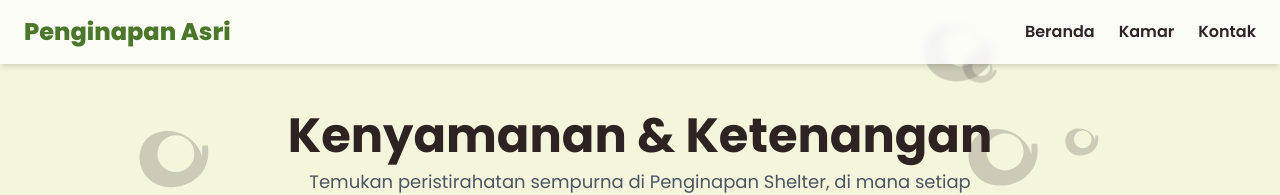
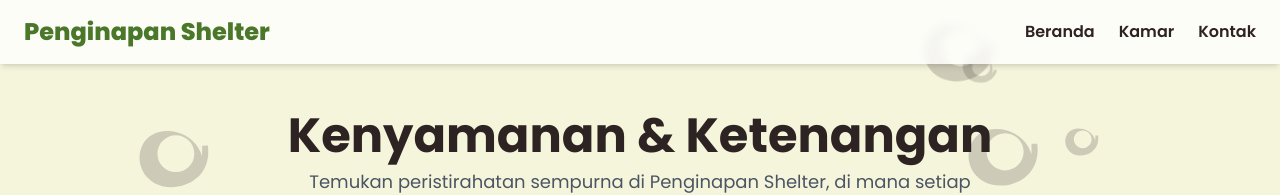
Before and after one commit to ridhoarazzak/Web7, a Next.js app: page / in a window 1280 px wide. Shown: the top 195 px of the page. Built offline with nearby package versions, Linux system fonts and the light colour scheme.

Commit message:
Update Navbar.js
Update innit

```diff
--- a/components/Navbar.js
+++ b/components/Navbar.js
@@ -7,7 +7,7 @@ export default function Navbar() {
     <nav className="bg-white/80 shadow-md w-full backdrop-blur-sm sticky top-0 z-50">
       <div className="container mx-auto px-6 py-4 flex justify-between items-center">
         <Link href="/" className="font-extrabold text-2xl text-brand-green">
-          Penginapan Asri
+          Penginapan Shelter
         </Link>
         <div className="space-x-6">
           <Link href="/" className="text-brand-dark hover:text-brand-green font-semibold">Beranda</Link>
```
